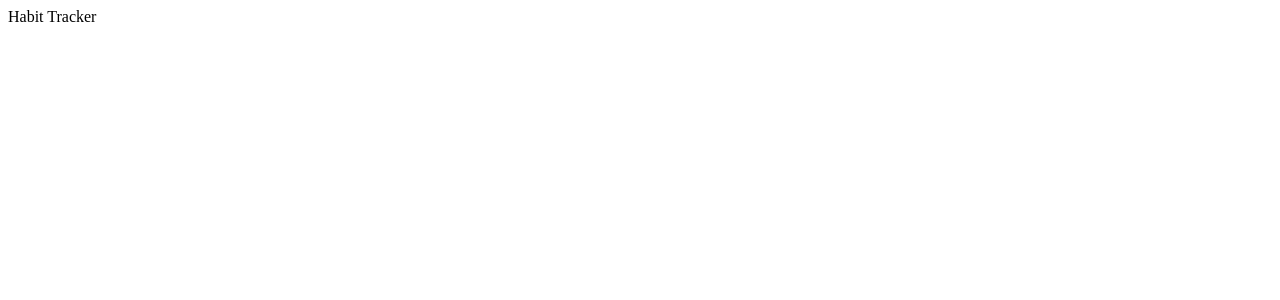
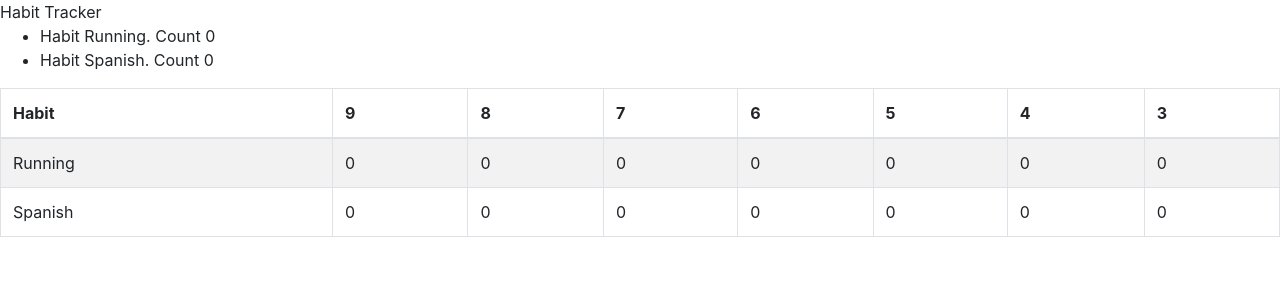
Before and after one commit to adhtruong/habit-tracker, a React (Create React App) app: page / in a window 1280 px wide. Shown: the top 300 px of the page. Built offline with nearby package versions, Linux system fonts and the light colour scheme.

Commit message:
Add HabitTable view, add typescript lint config

```diff
--- a/package.json
+++ b/package.json
@@ -10,7 +10,9 @@
     "@types/node": "^12.19.12",
     "@types/react": "^16.14.2",
     "@types/react-dom": "^16.9.10",
+    "bootstrap": "^4.5.3",
     "react": "^17.0.1",
+    "react-bootstrap": "^1.4.3",
     "react-dom": "^17.0.1",
     "react-scripts": "4.0.1",
     "typescript": "^4.1.3",
--- a/src/App.tsx
+++ b/src/App.tsx
@@ -1,9 +1,21 @@
 import React from "react";
+import HabitList from "./components/HabitList";
+import HabitTable from "./components/HabitTable";
+import "bootstrap/dist/css/bootstrap.min.css";
+import { getDates } from "./getDates";
 
-function App() {
+const initHabits: Habit[] = [
+  { name: "Running", events: [] },
+  { name: "Spanish", events: [] },
+];
+
+function App(): JSX.Element {
+  const dates = getDates(7);
   return (
     <div className="App">
       <header className="App-header">Habit Tracker</header>
+      <HabitList habits={initHabits} />
+      <HabitTable habits={initHabits} dates={dates} />
     </div>
   );
 }
--- /dev/null
+++ b/src/components/Habit.tsx
@@ -0,0 +1,15 @@
+import React from "react";
+
+interface Props {
+  habit: Habit;
+}
+
+const Habit: React.FC<Props> = ({ habit }) => {
+  return (
+    <li>
+      Habit {habit.name}. Count {habit.events.length}
+    </li>
+  );
+};
+
+export default Habit;
--- /dev/null
+++ b/src/components/HabitList.tsx
@@ -0,0 +1,18 @@
+import React from "react";
+import Habit from "./Habit";
+
+interface Props {
+  habits: Habit[];
+}
+
+const HabitList: React.FC<Props> = ({ habits }) => {
+  return (
+    <ul>
+      {habits.map((habit) => (
+        <Habit key={habit.name} habit={habit} />
+      ))}
+    </ul>
+  );
+};
+
+export default HabitList;
--- /dev/null
+++ b/src/components/HabitTable.tsx
@@ -0,0 +1,65 @@
+import React from "react";
+import Table from "react-bootstrap/Table";
+
+interface RowProps {
+  habit: Habit;
+  dates: Date[];
+}
+
+interface CellProps {
+  ticked: boolean;
+  date: Date;
+}
+
+interface Props {
+  habits: Habit[];
+  dates: Date[];
+}
+
+const HabitCell: React.FC<CellProps> = ({ ticked, date }) => {
+  return (
+    <td key={date.getDate()} onClick={() => console.log(date)}>
+      {ticked ? 1 : 0}
+    </td>
+  );
+};
+
+function getRowData(habit: Habit, dates: Date[]): CellProps[] {
+  return dates.map((date) => ({
+    date: date,
+    ticked: habit.events.map((event) => event.date).indexOf(date) !== -1,
+  }));
+}
+
+const HabitRow: React.FC<RowProps> = ({ habit, dates }) => {
+  return (
+    <tr>
+      <td key={habit.name}>{habit.name}</td>
+      {getRowData(habit, dates).map(({ ticked, date }) => {
+        return <HabitCell key={date.getDate()} ticked={ticked} date={date} />;
+      })}
+    </tr>
+  );
+};
+
+function HabitTable({ habits, dates }: Props): JSX.Element {
+  return (
+    <Table striped bordered>
+      <thead>
+        <tr>
+          <th key="title">Habit</th>
+          {dates.map((date) => (
+            <th key={date.getDate()}>{date.getDate()}</th>
+          ))}
+        </tr>
+      </thead>
+      <tbody>
+        {habits.map((habit) => (
+          <HabitRow key={habit.name} habit={habit} dates={dates} />
+        ))}
+      </tbody>
+    </Table>
+  );
+}
+
+export default HabitTable;
--- /dev/null
+++ b/src/getDates.ts
@@ -0,0 +1,9 @@
+export function getDates(number: number): Date[] {
+  const result = [];
+  for (let i = 0; i < number; i++) {
+    const d = new Date();
+    d.setDate(d.getDate() - i);
+    result.push(d);
+  }
+  return result;
+}
```
Also changed, not shown: src/types.d.ts (added, +8 -0 lines), 2 other files (tests, documents, lock files or other folders).
